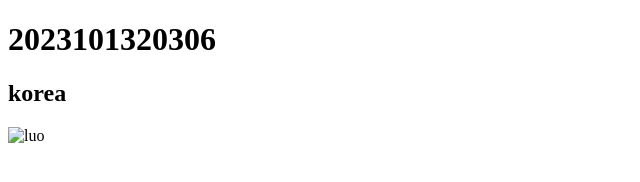
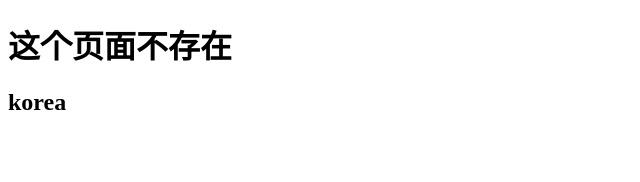
Before and after one commit to bulubulu-ops/korea.github, a plain HTML site: page index.html in a window 1280 px wide. Shown: the whole page, without its empty margins (0-640 px from the left). Drawn offline with Linux system fonts and the light colour scheme.

Commit message:
Add files via upload
404

```diff
--- a/index.html
+++ b/index.html
@@ -6,8 +6,8 @@
     <title>Document</title>
 </head>
 <body>
-    <h1>2023101320306</h1>
+    <h1>这个页面不存在</h1>
     <h2>korea</h2>
-    <img src="./1111.jpg" alt="luo">
+
 </body>
 </html>
```
